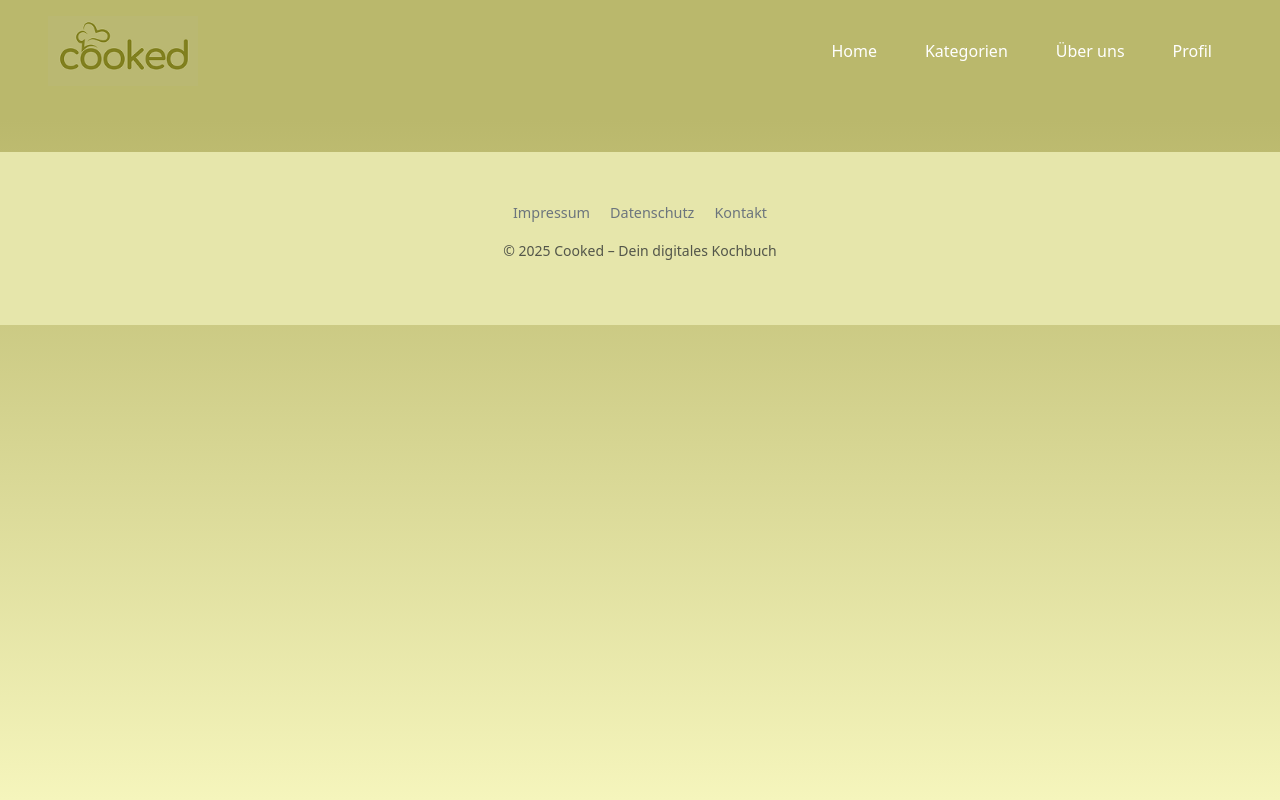
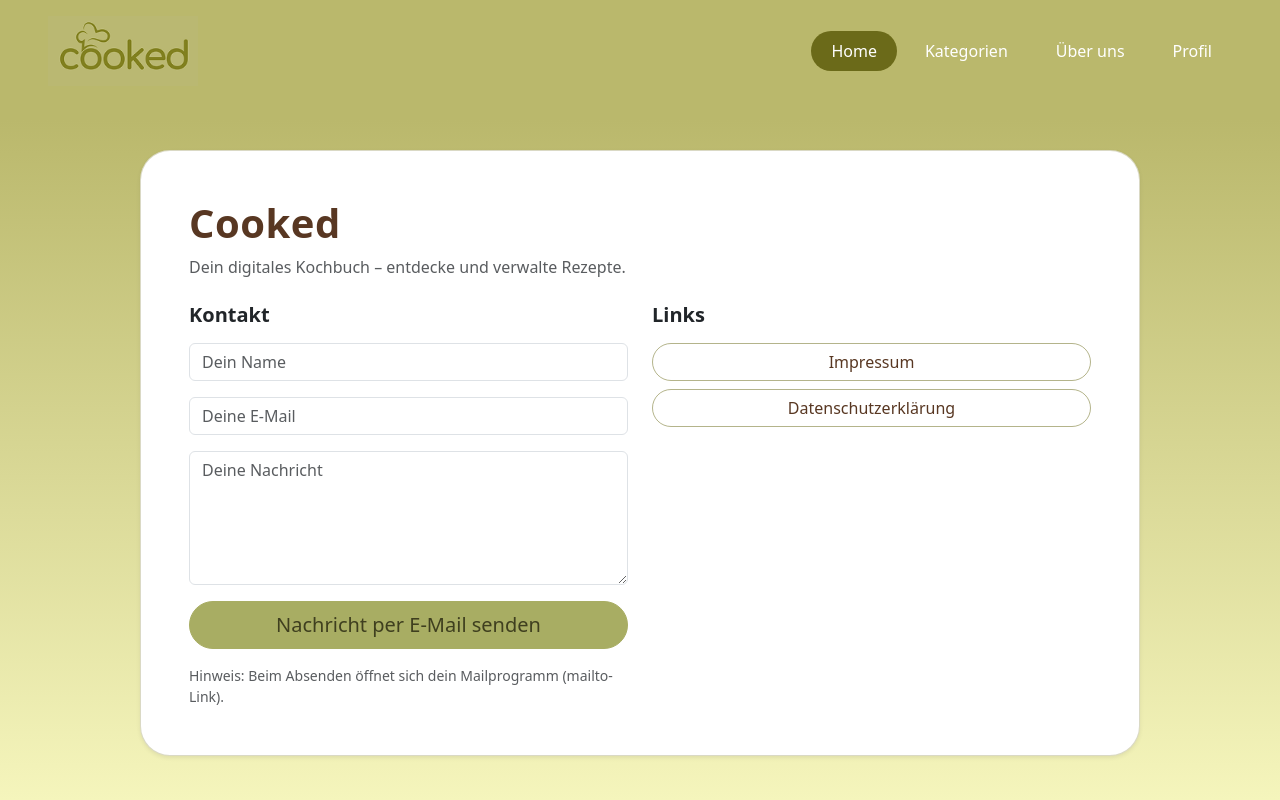
Before and after one commit to htwg-in-schneider/frontend-cooked, a Vue app: page /home in a window 1280 px wide. Shown: the top 800 px of the page. Built offline with nearby package versions, Linux system fonts and the light colour scheme; the HTML template or start-up script is replaced by a standard one.

Commit message:
Aufgabe 5: Frontend Seiten + Admin Nutzerverwaltung

```diff
--- a/src/components/Navbar.vue
+++ b/src/components/Navbar.vue
@@ -9,7 +9,7 @@
         </router-link>
 
         <div class="d-flex flex-wrap gap-2 ms-auto">
-          <router-link to="/" class="button" active-class="active">Home</router-link>
+          <router-link to="/home" class="button" active-class="active">Home</router-link>
           <a class="button" href="#">Kategorien</a>
           <a class="button" href="#">Über uns</a>
 
--- a/src/router/index.js
+++ b/src/router/index.js
@@ -7,13 +7,17 @@ import ProductDetail from '../views/ProductDetail.vue'
 import CreateProduct from '../views/CreateProduct.vue'
 import EditProduct from '../views/EditProduct.vue'
 import UserProfile from '../views/UserProfile.vue'
+import Home from '../views/Home.vue'
+import Impressum from '../views/Impressum.vue'
+import Datenschutz from '../views/Datenschutz.vue'
+import AdminUsers from '../views/AdminUsers.vue'
 
 const router = createRouter({
   history: createWebHistory(import.meta.env.BASE_URL),
   routes: [
     {
       path: '/',
-      name: 'home',
+      name: 'catalog',
       component: ProductCatalog
     },
     {
@@ -35,7 +39,32 @@ const router = createRouter({
       path: '/profile',
       name: 'user-profile',
       component: UserProfile
+    },
+    {
+      path: '/home',
+      name: 'home',
+      component: Home
+    },
+    {
+      path: '/impressum',
+      name: 'impressum',
+      component: Impressum
+    },
+    {
+      path: '/datenschutz',
+      name: 'datenschutz',
+      component: Datenschutz
+    },
+    {
+      path: '/admin/users',
+      name: 'admin-users',
+      component: AdminUsers
     }
+
+
+
+
+
   ]
 })
 
--- /dev/null
+++ b/src/views/AdminUsers.vue
@@ -0,0 +1,101 @@
+<script setup>
+import { ref, onMounted } from 'vue'
+
+const users = ref([])
+const loading = ref(false)
+const error = ref('')
+
+async function loadUsers() {
+  loading.value = true
+  error.value = ''
+
+  try {
+    const productBase = import.meta.env.VITE_API_URL
+    const apiRoot = productBase.replace(/\/(product|products|recipes)$/, '')
+
+    const res = await fetch(`${apiRoot}/users`)
+    if (!res.ok) throw new Error(await res.text())
+
+    users.value = await res.json()
+  } catch (e) {
+    error.value = 'Konnte Nutzer nicht laden.'
+    console.error(e)
+  } finally {
+    loading.value = false
+  }
+}
+
+onMounted(loadUsers)
+</script>
+
+<template>
+  <div class="container py-5">
+    <div class="bg-white shadow-sm p-4 p-md-5 mx-auto admin-card">
+      <h1 class="fw-bold mb-3">Admin – Nutzerverwaltung</h1>
+      <p class="text-muted mb-4">
+        Übersicht aller Nutzer (Stammdaten).
+      </p>
+
+      <div v-if="loading">Lade Nutzer …</div>
+
+      <div v-else-if="error" class="alert alert-danger">
+        {{ error }}
+      </div>
+
+      <ul v-else class="list-group">
+        <li
+          v-for="u in users"
+          :key="u.id"
+          class="list-group-item d-flex justify-content-between align-items-center"
+        >
+          <div>
+            <div class="fw-bold">{{ u.name }}</div>
+            <div class="text-muted small">{{ u.email }}</div>
+          </div>
+
+          <!-- NUR HIER Änderung -->
+          <span
+            class="role-badge"
+            :class="u.role === 'ADMIN' ? 'role-admin' : 'role-user'"
+          >
+            {{ u.role }}
+          </span>
+        </li>
+      </ul>
+    </div>
+  </div>
+</template>
+
+<style scoped>
+.admin-card {
+  max-width: 1000px;
+  border-radius: 30px;
+}
+
+/* Liste bleibt neutral */
+.list-group-item {
+  border-color: #e5e5e5;
+}
+
+/* Basis für beide Badges */
+.role-badge {
+  font-size: 0.75rem;
+  padding: 6px 14px;
+  border-radius: 999px;
+  font-weight: 600;
+}
+
+/* 👇 ADMIN: NICHT mehr knallig grün */
+.role-admin {
+  background-color: #eef1e2;   /* sehr helles Olive */
+  color: #4a4a1a;
+  border: 1px solid #cfd4a6;
+}
+
+/* USER: neutral grau wie vorher */
+.role-user {
+  background-color: #f1f1f1;
+  color: #555;
+  border: 1px solid #ddd;
+}
+</style>
--- /dev/null
+++ b/src/views/Datenschutz.vue
@@ -0,0 +1,45 @@
+<template>
+  <div class="container py-5">
+    <div class="bg-white shadow-sm p-4 p-md-5 mx-auto legal-card">
+      <h1 class="fw-bold mb-4">Datenschutzerklärung</h1>
+
+      <h2 class="h5 fw-bold mt-4">1. Verantwortliche Stelle</h2>
+      <p>
+        Verantwortlich für diese Webanwendung ist das Studienprojekt
+        <strong>Cooked</strong> der Hochschule Konstanz (HTWG), Fakultät Informatik.
+      </p>
+      <p>
+        Kontakt: maiermelina04@gmail.com
+      </p>
+
+      <h2 class="h5 fw-bold mt-4">2. Verarbeitung personenbezogener Daten</h2>
+      <p>
+        Im Rahmen der Nutzung dieser Anwendung werden personenbezogene Daten wie Name,
+        E-Mail-Adresse und Rolle von Nutzern verarbeitet. Diese Daten werden ausschließlich
+        zur Bereitstellung der Funktionalitäten der Anwendung verwendet.
+      </p>
+      <p>
+        Eine Weitergabe der Daten an Dritte findet nicht statt.
+      </p>
+
+      <h2 class="h5 fw-bold mt-4">3. Kontaktformular</h2>
+      <p>
+        Das Kontaktformular auf der Startseite verwendet einen <em>mailto-Link</em>. Dabei werden
+        keine Daten innerhalb der Anwendung gespeichert oder an einen Server übertragen.
+        Stattdessen öffnet sich das lokale E-Mail-Programm des Nutzers.
+      </p>
+
+      <h2 class="h5 fw-bold mt-4">4. Cookies und Tracking</h2>
+      <p>
+        Diese Webanwendung verwendet keine Cookies und keine Tracking- oder Analyse-Tools.
+      </p>
+    </div>
+  </div>
+</template>
+
+<style scoped>
+.legal-card {
+  max-width: 900px;
+  border-radius: 30px;
+}
+</style>
--- /dev/null
+++ b/src/views/Home.vue
@@ -0,0 +1,138 @@
+<script setup>
+import { ref } from 'vue'
+
+const name = ref('')
+const email = ref('')
+const message = ref('')
+
+function sendMail() {
+  const to = 'maiermelina04@gmail.com' // <-- HIER deine Abgabe/Kontakt-Mail eintragen
+  const subject = encodeURIComponent(`Kontakt Cooked – von ${name.value}`)
+  const body = encodeURIComponent(
+    `Name: ${name.value}\nE-Mail: ${email.value}\n\nNachricht:\n${message.value}`
+  )
+
+  window.location.href = `mailto:${to}?subject=${subject}&body=${body}`
+}
+</script>
+
+<template>
+  <div class="container py-5">
+    <div class="bg-white shadow-sm p-4 p-md-5 mx-auto home-card">
+      <h1 class="fw-bold mb-2">Cooked</h1>
+      <p class="text-muted mb-4">
+        Dein digitales Kochbuch – entdecke und verwalte Rezepte.
+      </p>
+
+      <div class="row g-4">
+        <!-- Kontaktformular -->
+        <div class="col-12 col-lg-6">
+          <h2 class="h5 fw-bold mb-3">Kontakt</h2>
+
+          <form class="d-grid gap-3" @submit.prevent="sendMail">
+            <input
+              v-model="name"
+              class="form-control"
+              type="text"
+              placeholder="Dein Name"
+              required
+            />
+            <input
+              v-model="email"
+              class="form-control"
+              type="email"
+              placeholder="Deine E-Mail"
+              required
+            />
+            <textarea
+              v-model="message"
+              class="form-control"
+              rows="5"
+              placeholder="Deine Nachricht"
+              required
+            />
+
+            <button type="submit" class="btn btn-success btn-lg">
+              Nachricht per E-Mail senden
+            </button>
+
+            <small class="text-muted">
+              Hinweis: Beim Absenden öffnet sich dein Mailprogramm (mailto-Link).
+            </small>
+          </form>
+        </div>
+
+        <!-- Links -->
+        <div class="col-12 col-lg-6">
+          <h2 class="h5 fw-bold mb-3">Links</h2>
+          <div class="d-flex flex-column gap-2">
+            <router-link class="btn btn-outline-secondary" to="/impressum">
+              Impressum
+            </router-link>
+            <router-link class="btn btn-outline-secondary" to="/datenschutz">
+              Datenschutzerklärung
+            </router-link>
+          </div>
+        </div>
+      </div>
+    </div>
+  </div>
+</template>
+
+<style scoped>
+.home-card {
+  max-width: 1000px;
+  border-radius: 30px;
+
+  /* warm & weich – passend zu Cooked / Profil */
+  background: rgba(245, 245, 188, 0.75);
+  border: 1px solid rgba(107, 106, 25, 0.25);
+  backdrop-filter: blur(6px);
+}
+
+/* Überschrift im Cooked-Stil */
+h1 {
+  color: #583722;
+  letter-spacing: 0.5px;
+}
+
+/* ===== SOFTER Cooked Button (Mail senden) ===== */
+.btn-success {
+  background-color: #a8ad63;   /* helles, softes Grün */
+  border-color: #a8ad63;
+  color: #3f3f1f;              /* dunkles Oliv statt Weiß */
+  font-weight: 500;
+  border-radius: 999px;        /* weich / modern */
+}
+
+/* Hover: minimal dunkler */
+.btn-success:hover {
+  background-color: #b7bc75;
+  border-color: #b7bc75;
+  color: #3f3f1f;
+}
+
+/* Klick / Fokus – kein Bootstrap-Grün mehr */
+.btn-success:focus,
+.btn-success:active,
+.btn-success:focus-visible {
+  background-color: #a8ad63 !important;
+  border-color: #a8ad63 !important;
+  color: #3f3f1f !important;
+  box-shadow: none !important;
+}
+
+/* ===== Outline Buttons (Impressum / Datenschutz) ===== */
+.btn-outline-secondary {
+  border-color: rgba(107, 106, 25, 0.5);
+  color: #583722;
+  border-radius: 999px;
+}
+
+.btn-outline-secondary:hover {
+  background-color: rgba(107, 106, 25, 0.15);
+  color: #583722;
+}
+
+
+</style>
--- /dev/null
+++ b/src/views/Impressum.vue
@@ -0,0 +1,25 @@
+<template>
+  <div class="container py-5">
+    <div class="bg-white shadow-sm p-4 p-md-5 mx-auto legal-card">
+      <h1 class="fw-bold mb-3">Impressum</h1>
+
+      <p>
+        Cooked (Studienprojekt)<br />
+        Hochschule Konstanz<br />
+        Fakultät Informatik<br />
+      </p>
+
+      <h2 class="h5 fw-bold mt-4">Kontakt</h2>
+      <p>
+        E-Mail: maiermelina04@gmail.com
+      </p>
+    </div>
+  </div>
+</template>
+
+<style scoped>
+.legal-card {
+  max-width: 900px;
+  border-radius: 30px;
+}
+</style>
```
